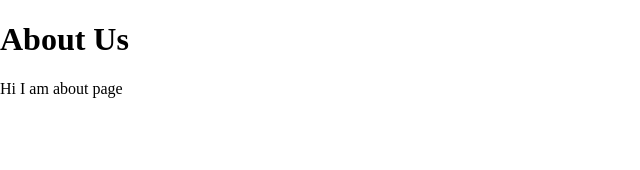
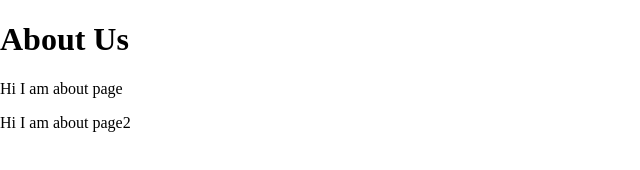
Before and after one commit to vandana122002/learning-git, a plain HTML site: page about.html in a window 1280 px wide. Shown: the whole page, without its empty margins (0-640 px from the left). Drawn offline with Linux system fonts and the light colour scheme.

Commit message:
add paragraph

```diff
--- a/about.html
+++ b/about.html
@@ -9,5 +9,6 @@
 <body>
     <h1>About Us</h1>
     <p>Hi I am about page</p>
+     <p>Hi I am about page2</p>
 </body>
 </html>
```
